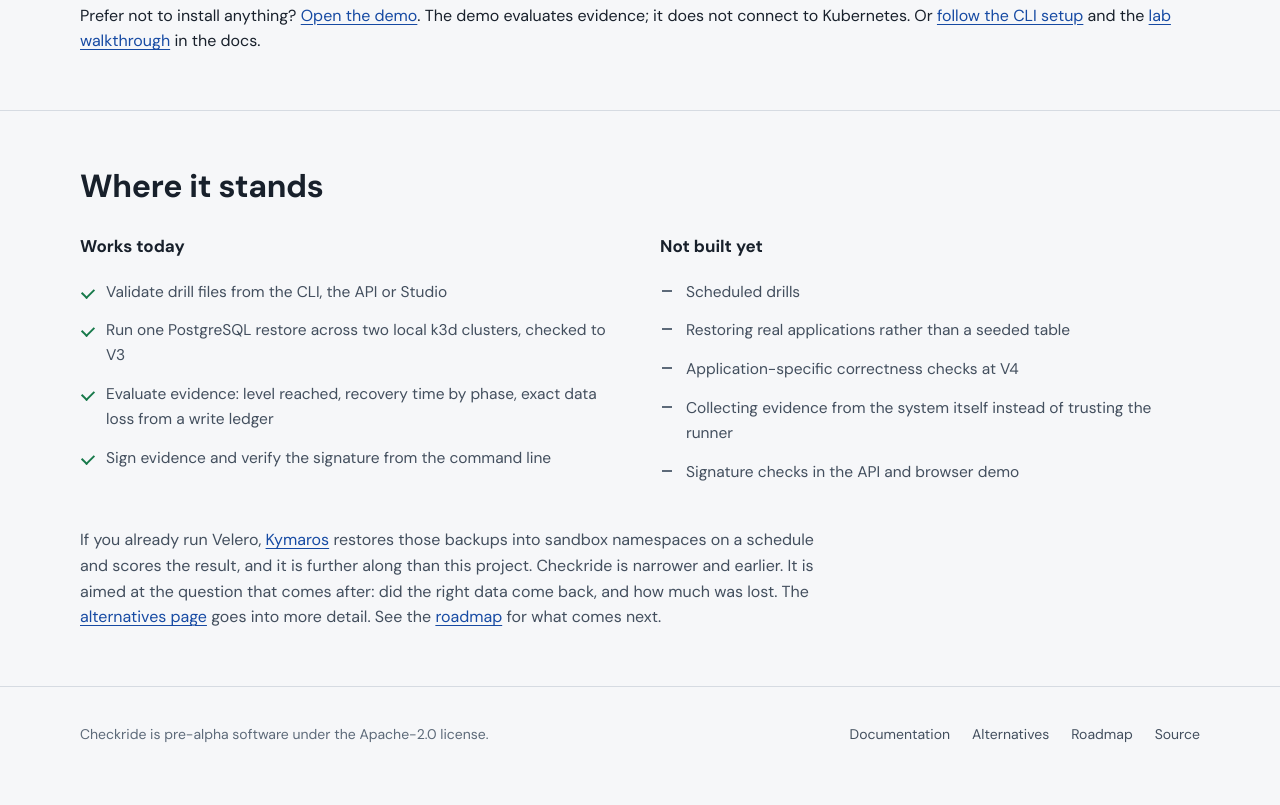
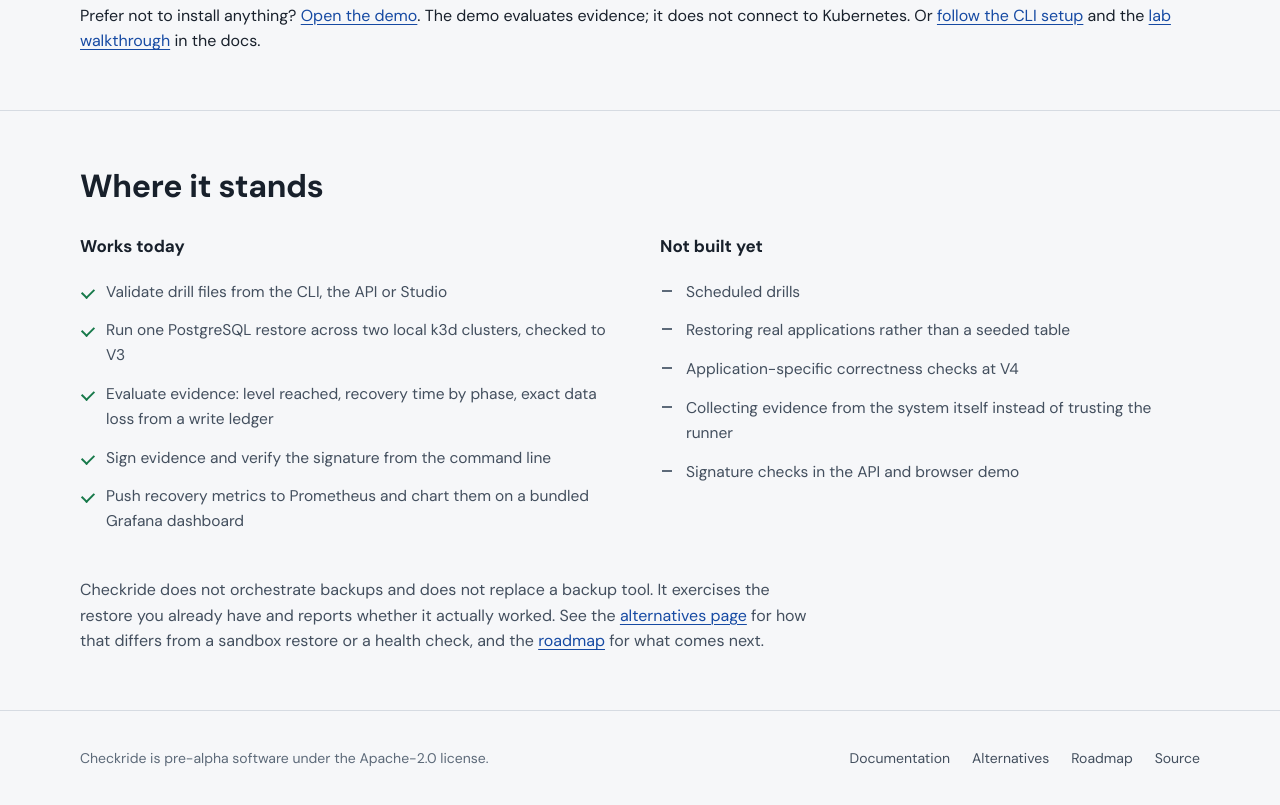
Before and after one commit to jagarkarlo/checkride, an Astro site in the folder site/: page / in a window 1280 px wide. Shown: the part 3820-4625 px from the top of the page. Built offline with nearby package versions, Linux system fonts and the light colour scheme; Astro itself is replaced by a stand-in of ours.

Commit message:
fix(site): stop naming a specific competitor on the homepage

```diff
--- a/site/src/pages/index.astro
+++ b/site/src/pages/index.astro
@@ -157,6 +157,7 @@
             <li>Run one PostgreSQL restore across two local k3d clusters, checked to V3</li>
             <li>Evaluate evidence: level reached, recovery time by phase, exact data loss from a write ledger</li>
             <li>Sign evidence and verify the signature from the command line</li>
+            <li>Push recovery metrics to Prometheus and chart them on a bundled Grafana dashboard</li>
           </ul>
         </div>
         <div>
@@ -171,8 +172,9 @@
         </div>
       </div>
       <div class="prose" style="margin-top: 36px;">
-        <p>If you already run Velero, <a class="link" href="https://github.com/kymaroshq/kymaros">Kymaros</a> restores those backups into sandbox namespaces on a schedule and scores the result, and it is further along than this project. Checkride is narrower and earlier. It is aimed at the question that comes after: did the right data come back, and how much was lost. The <a class="link" href="/docs/comparison/">alternatives page</a> goes into more detail. See the <a class="link" href="/roadmap/">roadmap</a> for what comes next.</p>
+        <p>Checkride does not orchestrate backups and does not replace a backup tool. It exercises the restore you already have and reports whether it actually worked. See the <a class="link" href="/docs/comparison/">alternatives page</a> for how that differs from a sandbox restore or a health check, and the <a class="link" href="/roadmap/">roadmap</a> for what comes next.</p>
       </div>
+
     </div>
   </section>
 </ProductLayout>
```
